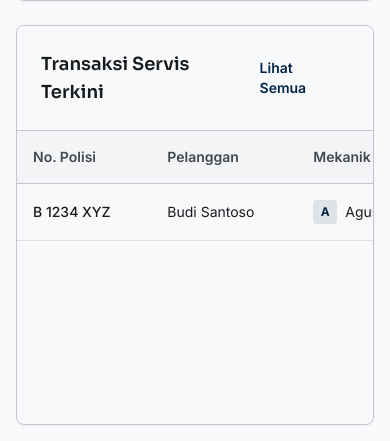
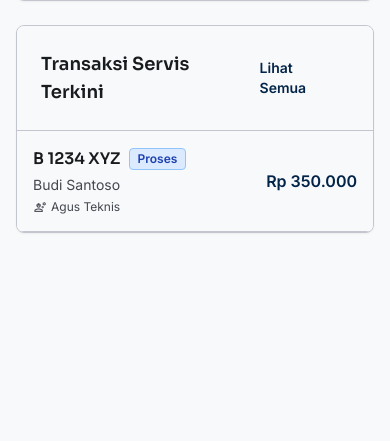
Before and after one commit to radityobw/SIBENGKEL, a Laravel app: page /dashboard in a window 390 px wide. Shown: the part 1211-1652 px from the top of the page. After the commit the page ends 1444 px from the top, so only its background shows below. Run offline with Laravel 12, Linux system fonts and the light colour scheme; a user stored in the database is signed in; data comes from the database, SQL or seed files in the repository; style sheets or scripts are compiled from the project's sources.

Commit message:
feat: complete Fitur J Mobile-First UI/UX

```diff
--- /dev/null
+++ b/resources/views/components/badge.blade.php
@@ -0,0 +1,14 @@
+@props(['status'])
+
+@php
+    $classes = match($status) {
+        'selesai' => 'bg-emerald-100 text-emerald-800 border-emerald-300',
+        'proses'  => 'bg-blue-100 text-blue-800 border-blue-300',
+        default   => 'bg-amber-100 text-amber-800 border-amber-300',
+    };
+    $label = ucfirst($status);
+@endphp
+
+<span class="inline-flex items-center px-2 py-0.5 rounded text-xs font-semibold border {{ $classes }}">
+    {{ $label }}
+</span>
--- /dev/null
+++ b/resources/views/components/fab.blade.php
@@ -0,0 +1,6 @@
+@props(['route', 'icon'])
+
+<!-- Tombol ini hanya muncul di layar kecil (HP) dan melayang di pojok kanan bawah -->
+<a href="{{ $route }}" class="lg:hidden fixed bottom-24 right-4 z-50 bg-secondary text-on-secondary w-14 h-14 rounded-2xl shadow-lg flex items-center justify-center hover:scale-105 active:scale-95 transition-all">
+    <span class="material-symbols-outlined text-[28px]">{{ $icon }}</span>
+</a>
--- a/resources/views/dashboard.blade.php
+++ b/resources/views/dashboard.blade.php
@@ -91,13 +91,15 @@
             </div>
         </div>
 
-        <!-- Right: Recent Transactions Table -->
-        <div class="xl:col-span-2 bg-surface rounded-lg border border-outline-variant shadow-sm flex flex-col overflow-hidden h-[400px]">
+        <!-- Right: Recent Transactions -->
+        <div class="xl:col-span-2 bg-surface rounded-lg border border-outline-variant shadow-sm flex flex-col overflow-hidden h-auto xl:h-[400px]">
             <div class="p-6 border-b border-outline-variant flex justify-between items-center bg-surface-bright">
                 <h3 class="text-lg font-sora font-semibold text-on-surface">Transaksi Servis Terkini</h3>
                 <a href="#" class="text-sm font-semibold text-primary hover:underline h-8 px-2 flex items-center">Lihat Semua</a>
             </div>
-            <div class="overflow-x-auto">
+
+            <!-- Desktop Table -->
+            <div class="hidden md:block overflow-x-auto flex-1">
                 <table class="w-full text-left border-collapse min-w-[700px]">
                     <thead>
                         <tr class="border-b border-outline-variant bg-surface-container-low text-sm text-on-surface-variant">
@@ -120,13 +122,7 @@
                                 {{ $transaction->mechanic->name ?? '-' }}
                             </td>
                             <td class="p-4">
-                                @if($transaction->status === 'selesai')
-                                    <span class="inline-flex items-center px-2 py-1 rounded text-xs font-medium bg-[#dcfce7] text-[#166534]">Selesai</span>
-                                @elseif($transaction->status === 'proses')
-                                    <span class="inline-flex items-center px-2 py-1 rounded text-xs font-medium bg-[#e0f2fe] text-[#0369a1]">Proses</span>
-                                @else
-                                    <span class="inline-flex items-center px-2 py-1 rounded text-xs font-medium bg-[#fef3c7] text-[#92400e]">Pending</span>
-                                @endif
+                                <x-badge :status="$transaction->status" />
                             </td>
                             <td class="p-4 text-right font-medium">Rp {{ number_format($transaction->cost, 0, ',', '.') }}</td>
                         </tr>
@@ -138,6 +134,30 @@
                     </tbody>
                 </table>
             </div>
+
+            <!-- Mobile Card List -->
+            <div class="md:hidden flex flex-col">
+                @forelse($latestTransactions as $transaction)
+                <div class="p-4 border-b border-outline-variant flex justify-between items-center bg-surface hover:bg-surface-container-lowest transition-colors">
+                    <div class="flex flex-col gap-1">
+                        <div class="flex items-center gap-2">
+                            <span class="font-sora font-semibold text-on-surface">{{ $transaction->vehicle->plate_number ?? '-' }}</span>
+                            <x-badge :status="$transaction->status" />
+                        </div>
+                        <span class="text-sm text-on-surface-variant">{{ $transaction->vehicle->customer->name ?? '-' }}</span>
+                        <div class="text-xs text-on-surface-variant flex items-center gap-1">
+                            <span class="material-symbols-outlined text-[14px]">engineering</span>
+                            {{ $transaction->mechanic->name ?? '-' }}
+                        </div>
+                    </div>
+                    <div class="font-semibold text-primary">
+                        Rp {{ number_format($transaction->cost, 0, ',', '.') }}
+                    </div>
+                </div>
+                @empty
+                <div class="p-4 text-center text-on-surface-variant">Belum ada transaksi servis.</div>
+                @endforelse
+            </div>
         </div>
     </div>
 </x-app-layout>
--- a/resources/views/layouts/app.blade.php
+++ b/resources/views/layouts/app.blade.php
@@ -71,7 +71,7 @@
         </header>
 
         <!-- Page Content -->
-        <div class="p-4 lg:p-8 flex flex-col gap-6">
+        <div class="p-4 pb-24 lg:p-8 flex flex-col gap-6">
             @if(session('success'))
                 <div class="bg-[#dcfce7] text-[#166534] p-4 rounded-lg font-medium border border-[#bbf7d0]">
                     {{ session('success') }}
--- a/resources/views/mechanics/index.blade.php
+++ b/resources/views/mechanics/index.blade.php
@@ -9,7 +9,7 @@
                 <input name="search" value="{{ $search }}" class="w-full h-11 pl-10 pr-4 bg-surface border border-outline-variant rounded-lg text-sm focus:border-primary focus:ring-1 focus:ring-primary outline-none transition-shadow" placeholder="Cari mekanik atau keahlian..." type="text"/>
             </form>
             <!-- Action Button -->
-            <a href="{{ route('mechanics.create') }}" class="bg-secondary text-on-secondary h-11 px-6 rounded-lg font-semibold flex items-center gap-2 whitespace-nowrap hover:opacity-90 transition-opacity shadow-sm">
+            <a href="{{ route('mechanics.create') }}" class="hidden md:flex bg-secondary text-on-secondary h-11 px-6 rounded-lg font-semibold items-center gap-2 whitespace-nowrap hover:opacity-90 transition-opacity shadow-sm">
                 <span class="material-symbols-outlined text-[20px]">add</span>
                 Tambah Mekanik
             </a>
@@ -70,4 +70,6 @@
         {{ $mechanics->links() }}
     </div>
     @endif
+
+    <x-fab route="{{ route('mechanics.create') }}" icon="engineering" />
 </x-app-layout>
```
Also changed, not shown: resources/views/customers/index.blade.php (+45 -3 lines), resources/views/vehicles/index.blade.php (+50 -3 lines).
